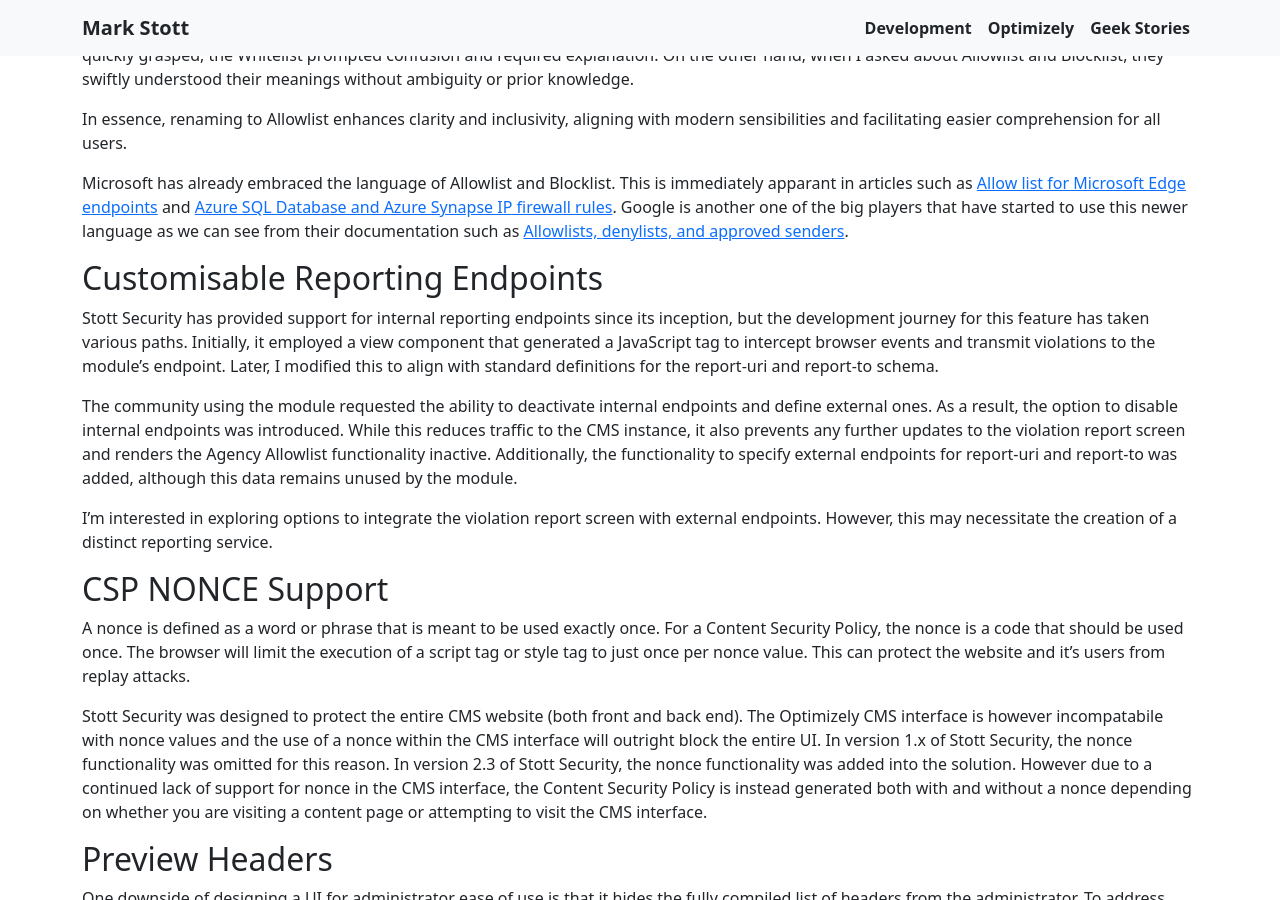
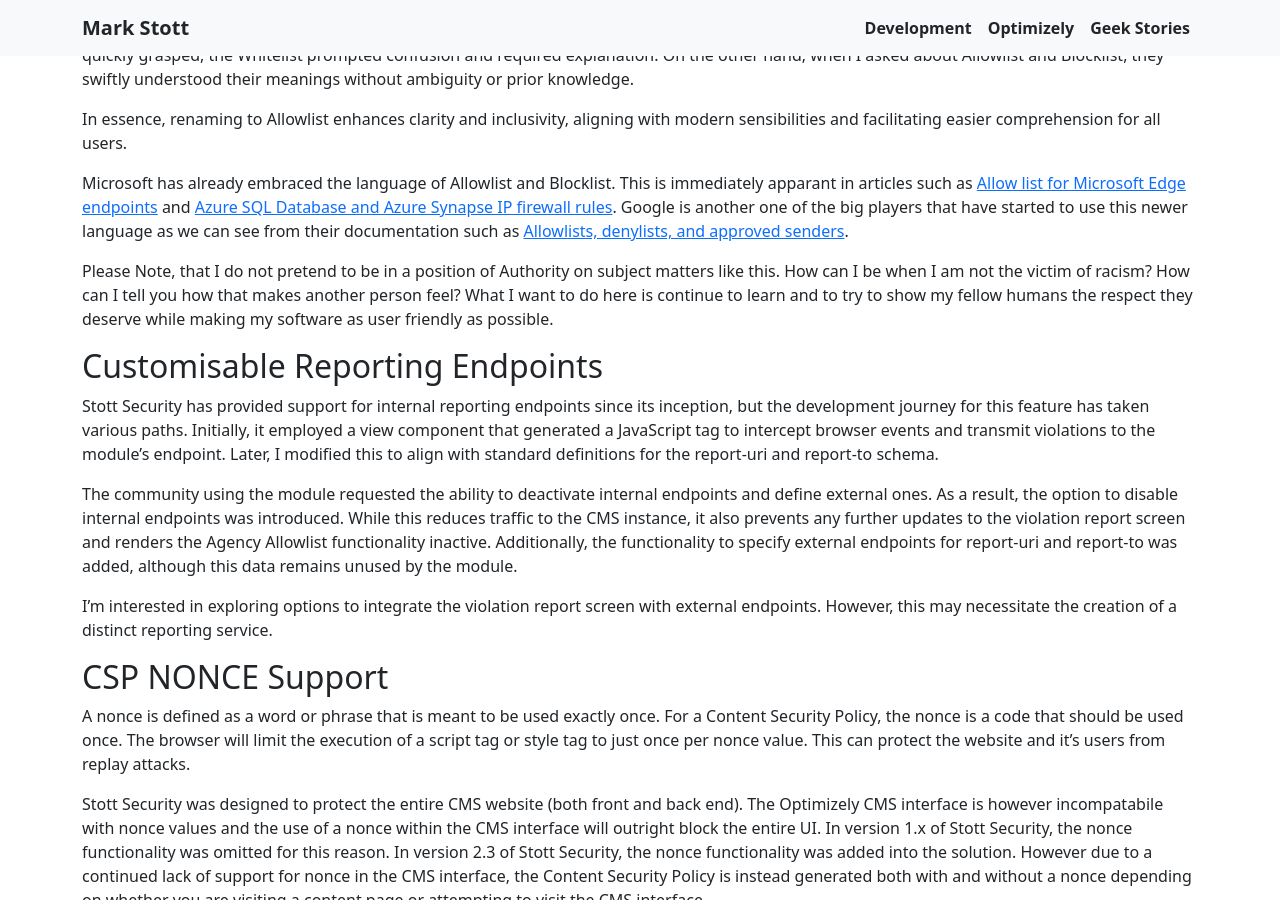
Before and after one commit to GeekInTheNorth/GeekInTheNorth.github.io, a Jekyll site: the page built from _posts/2024-05-17-stott-security-2-x.md, in a window 1280 px wide and 900 px high, scrolled down 2898 px. Built offline with Jekyll 4.4.1, drawn with Linux system fonts in a browser that asks for light colours.

Commit message:
Update 2024-05-17-stott-security-2-x.md

```diff
--- a/_posts/2024-05-17-stott-security-2-x.md
+++ b/_posts/2024-05-17-stott-security-2-x.md
@@ -42,6 +42,8 @@ Another motivation for this linguistic adjustment is clarity. The terms Whitelis
 In essence, renaming to Allowlist enhances clarity and inclusivity, aligning with modern sensibilities and facilitating easier comprehension for all users.
 
 Microsoft has already embraced the language of Allowlist and Blocklist.  This is immediately apparant in articles such as [Allow list for Microsoft Edge endpoints](https://learn.microsoft.com/en-us/deployedge/microsoft-edge-security-endpoints) and [Azure SQL Database and Azure Synapse IP firewall rules](https://learn.microsoft.com/en-gb/azure/azure-sql/database/firewall-configure?view=azuresql).  Google is another one of the big players that have started to use this newer language as we can see from their documentation such as [Allowlists, denylists, and approved senders](https://support.google.com/a/answer/60752?hl=en).
+
+Please Note, that I do not pretend to be in a position of Authority on subject matters like this. How can I be when I am not the victim of racism? How can I tell you how that makes another person feel? What I want to do here is continue to learn and to try to show my fellow humans the respect they deserve while making my software as user friendly as possible.
 
 ## Customisable Reporting Endpoints
 
```
